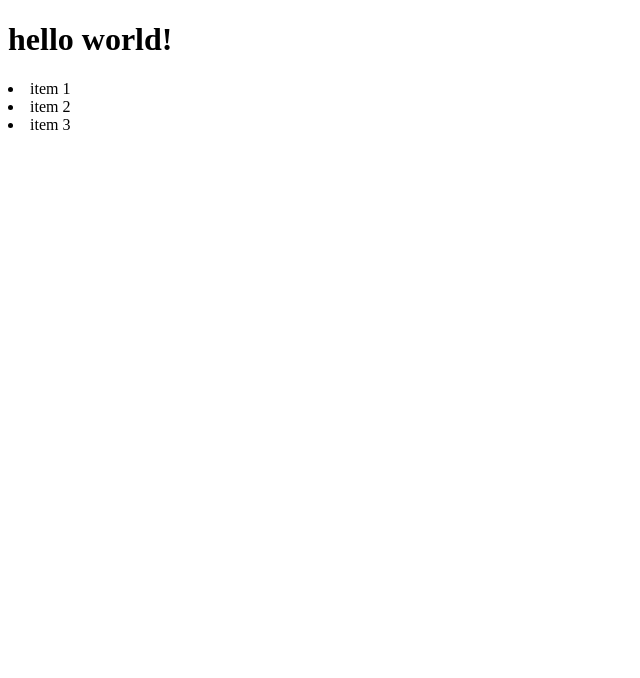
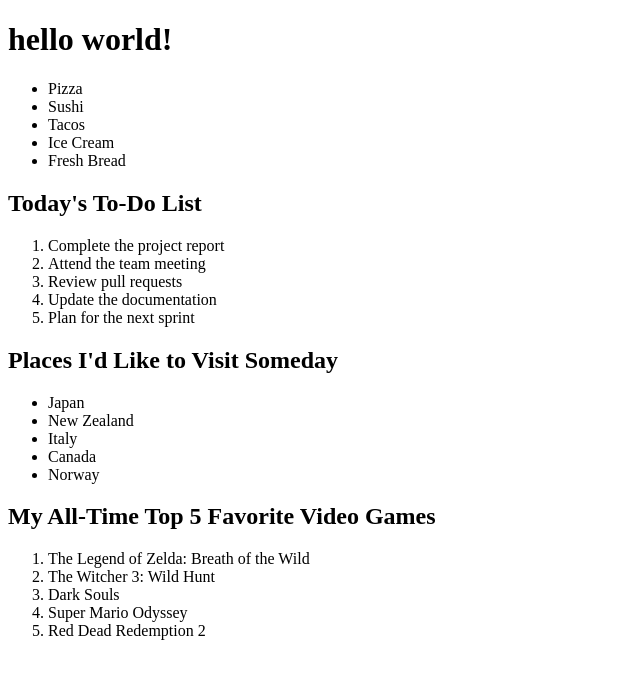
Before and after one commit to meganet313/git_test, a plain HTML site: page index.html in a window 1280 px wide. Shown: the whole page, without its empty margins (0-640 px from the left). Drawn offline with Linux system fonts and the light colour scheme.

Commit message:
Update index.html to enhance content with new lists and sections, including favorite foods, a to-do list, travel destinations, and top video games.

```diff
--- a/index.html
+++ b/index.html
@@ -7,10 +7,36 @@
   </head>
   <body>
     <h1>hello world!</h1>
-    <ul></ul>
-      <li>item 1</li>
-      <li>item 2</li>
-      <li>item 3</li>
+    <ul>
+      <li>Pizza</li>
+      <li>Sushi</li>
+      <li>Tacos</li>
+      <li>Ice Cream</li>
+      <li>Fresh Bread</li>
     </ul>
+    <h2>Today's To-Do List</h2>
+    <ol>
+      <li>Complete the project report</li>
+      <li>Attend the team meeting</li>
+      <li>Review pull requests</li>
+      <li>Update the documentation</li>
+      <li>Plan for the next sprint</li>
+    </ol>
+    <h2>Places I'd Like to Visit Someday</h2>
+    <ul>
+      <li>Japan</li>
+      <li>New Zealand</li>
+      <li>Italy</li>
+      <li>Canada</li>
+      <li>Norway</li>
+    </ul>
+    <h2>My All-Time Top 5 Favorite Video Games</h2>
+    <ol>
+      <li>The Legend of Zelda: Breath of the Wild</li>
+      <li>The Witcher 3: Wild Hunt</li>
+      <li>Dark Souls</li>
+      <li>Super Mario Odyssey</li>
+      <li>Red Dead Redemption 2</li>
+    </ol>
   </body>
 </html>
```
